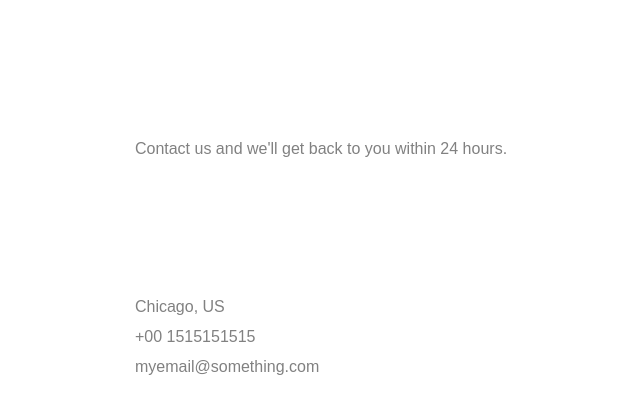
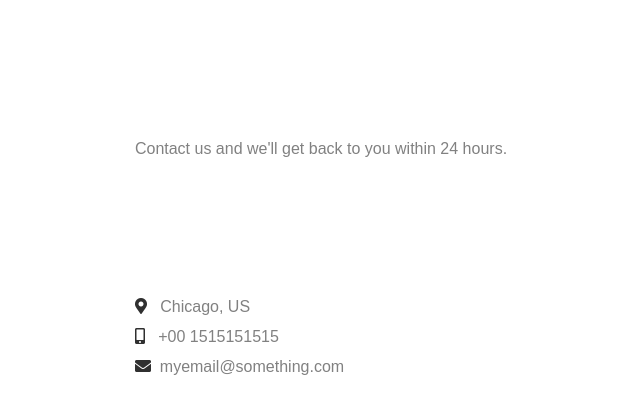
Before and after one commit to Kenzie-Academy-Brasil-Developers/estilizando-pagina-landing-page-kenzie-academy-sprint-3-AineMota, a plain HTML site: page index.html in a window 1280 px wide. Shown: the part 8708-9122 px from the top of the page, without its empty margins (319-959 px from the left). Drawn offline with Linux system fonts and the light colour scheme.

Commit message:
adicionei os ícones à seção contatos

```diff
--- a/index.html
+++ b/index.html
@@ -214,9 +214,9 @@
             <p>Contact us and we'll get back to you within 24 hours.</p>
 
             <ul>
-              <li><a href="#">Chicago, US</a> </li>
-              <li><a href="tel:001515151515">+00 1515151515</a></li>
-              <li><a href="malito:myemail@something.com">myemail@something.com</a></li>
+              <li><i class="fas fa-map-marker-alt"></i>&nbsp&nbsp&nbsp<a href="#">Chicago, US</a> </li>
+              <li><i class="fas fa-mobile-alt"></i>&nbsp&nbsp&nbsp<a href="tel:001515151515">+00 1515151515</a></li>
+              <li><i class="fas fa-envelope"></i>&nbsp&nbsp<a href="malito:myemail@something.com">myemail@something.com</a></li>
             </ul>
 
           </div>
```
